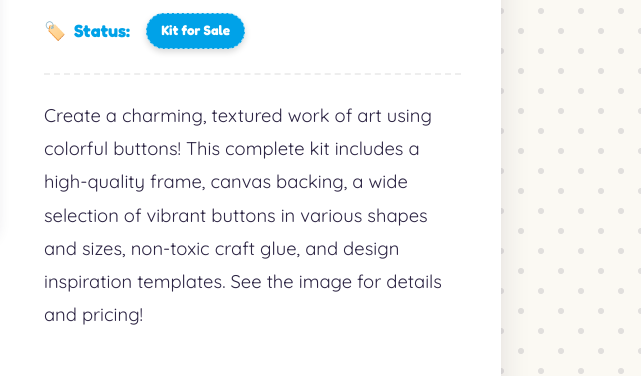
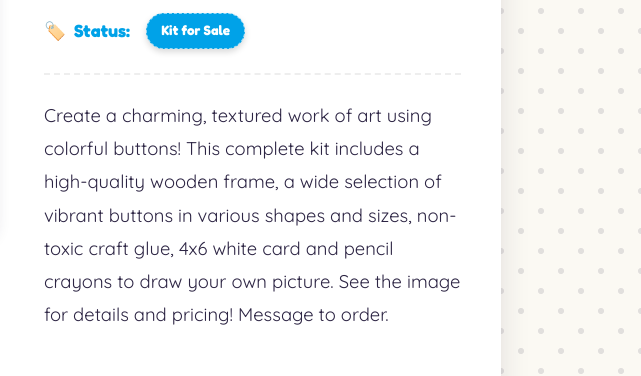
Before and after one commit to Creative-Kids-Craft-Club/business-website, an Eleventy site: page src/crafts/button-frame-picture-kit.md in a window 1280 px wide. Shown: the part 329-705 px from the top of the page, 639-1280 px from the left. Built offline with nearby package versions, Linux system fonts and the light colour scheme; Eleventy itself is replaced by a stand-in of ours; files that its build step writes are made by us from their sources.

Commit message:
Update DIY Craft Kits “button-frame-picture-kit”

```diff
--- a/src/crafts/button-frame-picture-kit.md
+++ b/src/crafts/button-frame-picture-kit.md
@@ -1,9 +1,9 @@
 ---
 layout: craft.html
+tags: crafts
 title: Button Frame Picture DIY Craft Kit
 status: Kit for Sale
-image: /images/uploads/button-frame-picture.png
-tags: crafts
+image: /images/uploads/button-frame.png
 date: 2026-06-25
 ---
-Create a charming, textured work of art using colorful buttons! This complete kit includes a high-quality frame, canvas backing, a wide selection of vibrant buttons in various shapes and sizes, non-toxic craft glue, and design inspiration templates. See the image for details and pricing!
+Create a charming, textured work of art using colorful buttons! This complete kit includes a high-quality wooden frame, a wide selection of vibrant buttons in various shapes and sizes, non-toxic craft glue, 4x6 white card and pencil crayons to draw your own picture. See the image for details and pricing! Message to order.
```
Also changed, not shown: 1 other file.
